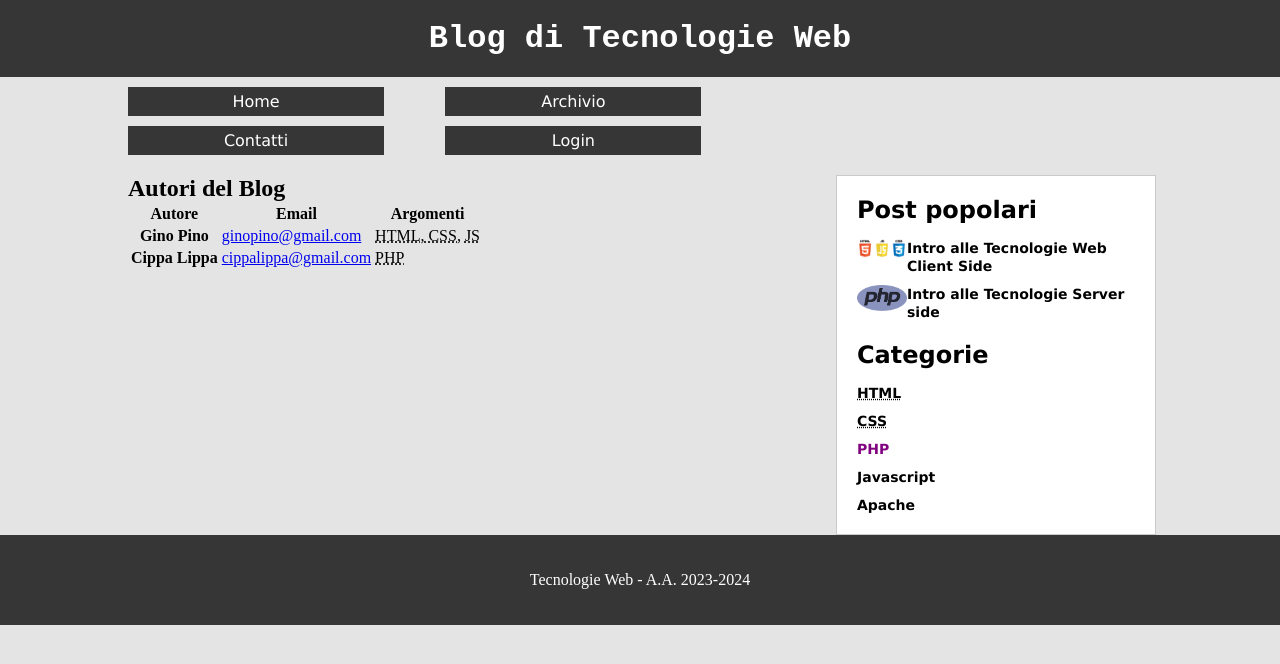
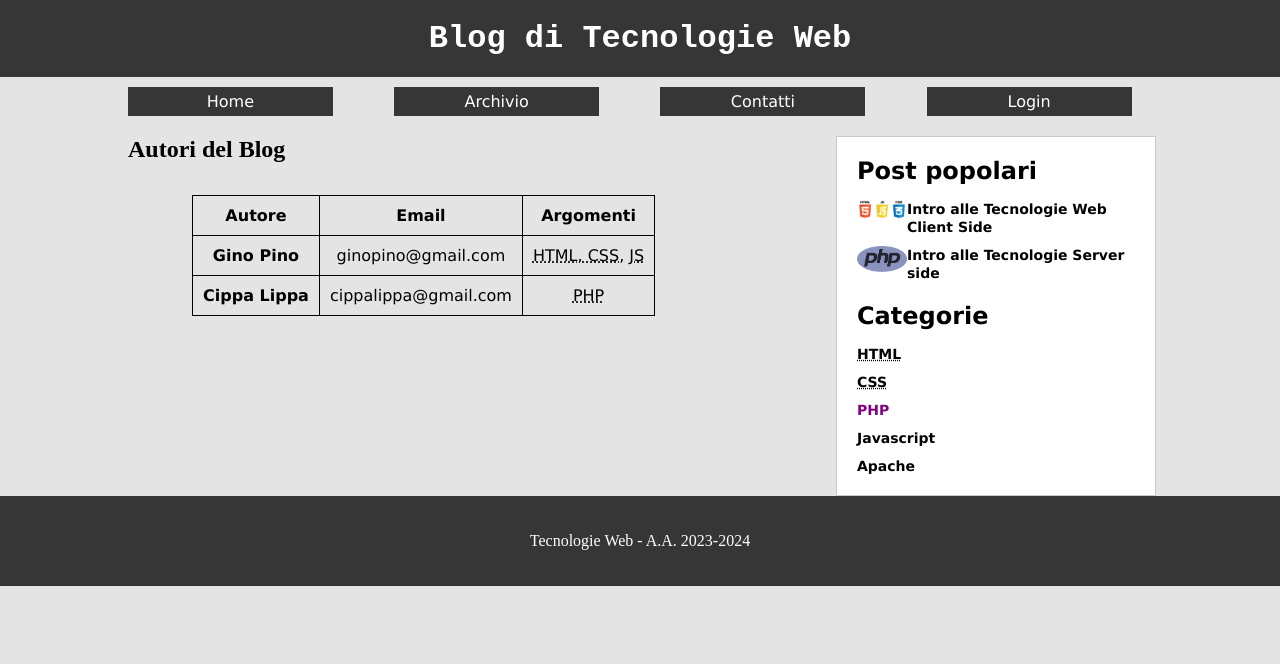
Before and after one commit to MattiaFlamigni/TecnologieWeb, a PHP site: page /contatti.html in a window 1280 px wide. Shown: the top 664 px of the page. Run offline with PHP 8.4, Linux system fonts and the light colour scheme.

Commit message:
contatti rules set

```diff
--- a/01/contatti.html
+++ b/01/contatti.html
@@ -11,10 +11,7 @@
         </header>
         <nav>
             <ul class="left">
-                <li><a href="./index.html">Home</a></li><li><a href="./archivio.html">Archivio</a></li>
-            </ul>
-            <ul>
-                <li><a href="./contatti.html">Contatti</a></li><li><a href="./login.html">Login</a></li>
+                <li><a href="./index.html">Home</a></li><li><a href="./archivio.html">Archivio</a></li><li><a href="./contatti.html">Contatti</a></li><li><a href="./login.html">Login</a></li>
             </ul>
         </nav>
         <main>
--- a/01/style/style.css
+++ b/01/style/style.css
@@ -168,7 +168,7 @@ aside li > a:hover{
     }
 
     nav ul li {
-        width: 25%;
+        width: 20%;
 
     }
 
@@ -192,3 +192,33 @@ aside li > a:hover{
         margin: 20px 10px 0 0;
     }
 }
+
+
+table{
+    border-spacing: 0;
+    border-collapse: collapse;
+    margin-top: 20px;
+    border: 1px solid black;
+    margin: 5% 10%;
+    max-width: 100%;
+}
+
+td, th{
+    border: 1px solid black;
+    padding: 10px;
+    font-family: 'Lucida Sans', 'Lucida Sans Regular', 'Lucida Grande', 'Lucida Sans Unicode', Geneva, Verdana, sans-serif;
+}
+
+td{
+    text-align: center;
+    font-family: 'Lucida Sans', 'Lucida Sans Regular', 'Lucida Grande', 'Lucida Sans Unicode', Geneva, Verdana, sans-serif;
+}
+
+td>a{
+    text-decoration: none;
+    color: black;
+}
+
+td>a:hover{
+    color:blue;
+}
```
